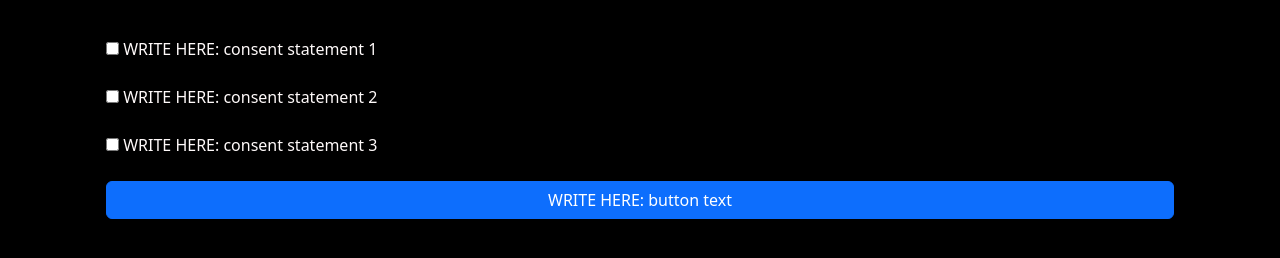
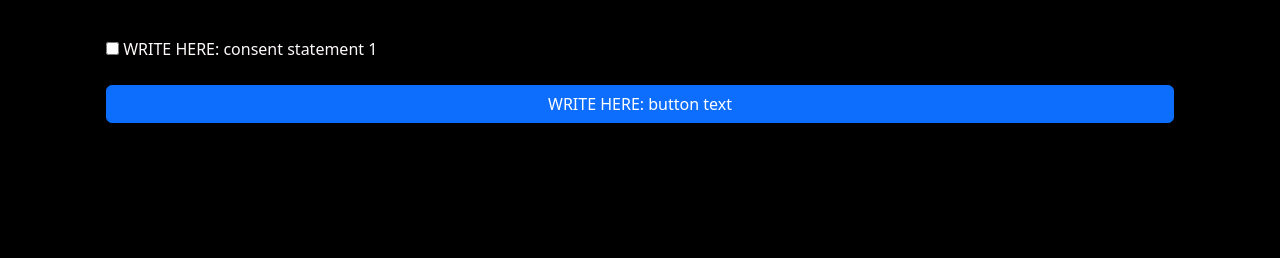
Before and after one commit to ABMcGregor/Hon-Project, a plain HTML site: page index.html in a window 1280 px wide. Shown: the part 358-616 px from the top of the page. Drawn offline with nearby package versions, Linux system fonts and the light colour scheme.

Commit message:
Update index.html

```diff
--- a/index.html
+++ b/index.html
@@ -73,18 +73,6 @@
             </div>
 
 
-            <div class="mb-3">
-                <input type="checkbox" id="consent2" required>
-                <label for="consent2" class="form-label">WRITE HERE: consent statement 2</label>
-            </div>
-
-
-            <div class="mb-3">
-                <input type="checkbox" id="consent3" required>
-                <label for="consent3" class="form-label">WRITE HERE: consent statement 3</label>
-            </div>
-
-
             <!-- Button classes: copied from your old login.php -->
             <button type="submit" id="startBtn" class="btn btn-primary w-100">WRITE HERE: button text</button>
 
```
